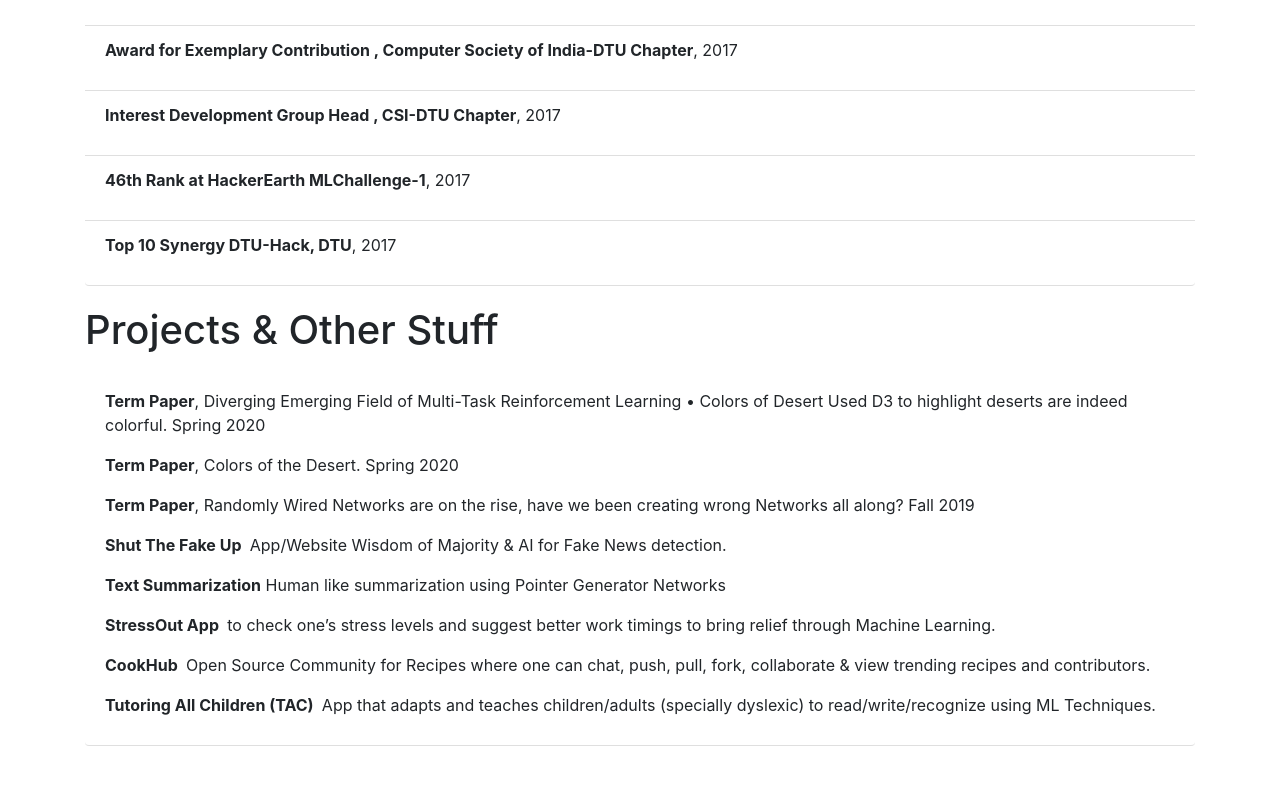
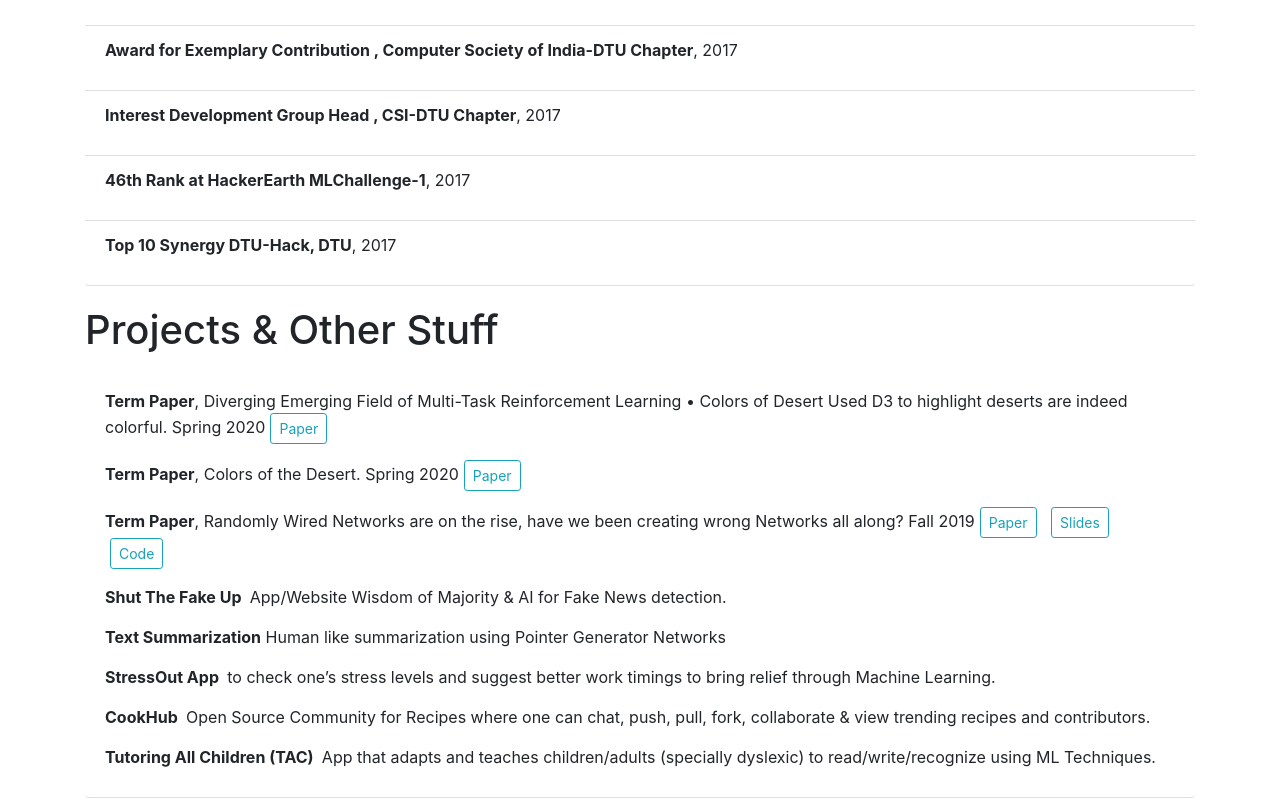
Before and after one commit to famishedrover/famishedrover.github.io, a plain HTML site: page index.html in a window 1280 px wide. Shown: the part 3162-3960 px from the top of the page. Before the commit the page ends 3908 px from the top, so only its background shows below. Drawn offline with Linux system fonts and the light colour scheme; a web font is replaced by a local one.

Commit message:
updated term papers

```diff
--- a/index.html
+++ b/index.html
@@ -287,9 +287,12 @@
                 <div class="col-md-12">
                     <ul class="list-group">
                         <li class="list-group-item" style="border-style: none;border-bottom-style: solid;">
-                            <p><strong>Term Paper</strong>, Diverging Emerging Field of Multi-Task Reinforcement Learning • Colors of Desert Used D3 to highlight deserts are indeed colorful. Spring 2020</p>
-                            <p><strong>Term Paper</strong>,&nbsp;Colors of the Desert. Spring 2020</p>
-                            <p><strong>Term Paper</strong>, Randomly Wired Networks are on the rise, have we been creating wrong Networks all along? Fall 2019</p>
+                            <p><strong>Term Paper</strong>, Diverging Emerging Field of Multi-Task Reinforcement Learning • Colors of Desert Used D3 to highlight deserts are indeed colorful. Spring 2020<a class="btn btn-outline-info btn-sm" href="./files/CSE691_RLTermPaper_Spring20.pdf"
+                                    style="margin-left: 5px;margin-right: 5px;">Paper</a></p>
+                            <p><strong>Term Paper</strong>,&nbsp;Colors of the Desert. Spring 2020<a class="btn btn-outline-info btn-sm" href="./files/CSE_578_Data_Visualization_Project_Report_Spring20.pdf" style="margin-left: 5px;margin-right: 5px;">Paper</a></p>
+                            <p><strong>Term Paper</strong>, Randomly Wired Networks are on the rise, have we been creating wrong Networks all along? Fall 2019<a class="btn btn-outline-info btn-sm" href="./files/mcmc_verma_fall2019.pdf" style="margin-left: 5px;margin-right: 5px;">Paper</a>
+                                <a
+                                    class="btn btn-outline-info btn-sm" href="./files/MCMC Presentation_Fall2019.pptx" style="margin-left: 5px;margin-right: 5px;">Slides</a><a class="btn btn-outline-info btn-sm" href="https://github.com/famishedrover/MCMC-NAS" style="margin-left: 5px;margin-right: 5px;">Code</a></p>
                             <p><strong>Shut The Fake Up&nbsp;</strong>&nbsp;App/Website Wisdom of Majority &amp; AI for Fake News detection.&nbsp;</p>
                             <p><strong>Text Summarization</strong>&nbsp;Human like summarization using Pointer Generator Networks </p>
                             <p><strong>StressOut App </strong>&nbsp;to check one’s stress levels and suggest better work timings to bring relief through Machine Learning. </p>
```
Also changed, not shown: 5 other files.
